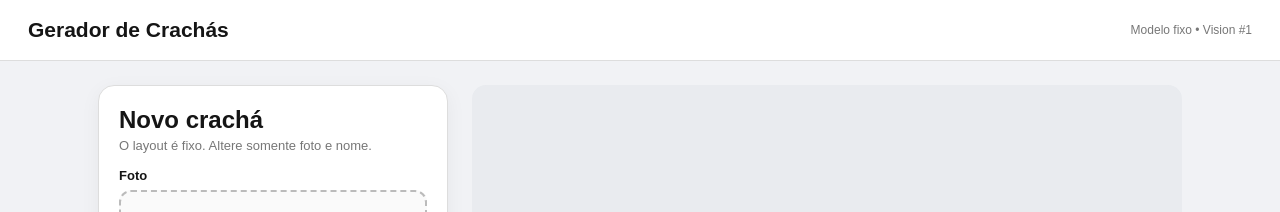
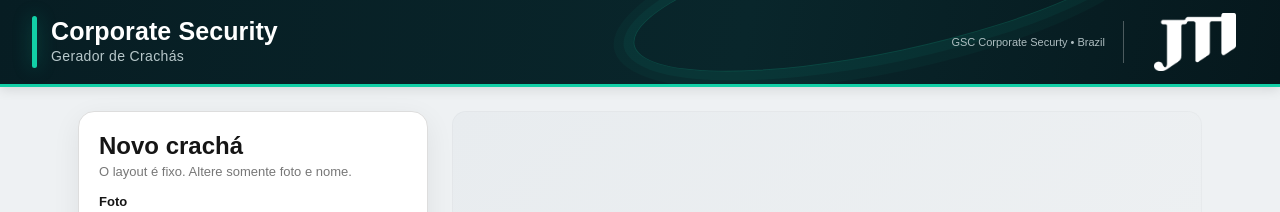
Before and after one commit to marlomscsrs-byte/Geradordecrachas, a plain HTML site: page index.html in a window 1280 px wide. Shown: the top 212 px of the page. Drawn offline with Linux system fonts and the light colour scheme; a web font is replaced by a local one.

Commit message:
Add files via upload

```diff
--- a/index.html
+++ b/index.html
@@ -73,11 +73,42 @@ button:disabled{opacity:.55;cursor:not-allowed}
 .namebox{position:absolute;left:73px;top:396px;width:280px;height:94px;background:#fff;border-radius:17px;z-index:5;padding:7px 15px;display:flex;align-items:flex-start}
 #name{font-family:"Cambay","CambayLocal",Arial,sans-serif;font-weight:700;font-size:31px;line-height:.9;letter-spacing:-1.2px;max-width:250px}
 #visionLogo{position:absolute;left:185px;top:500px;width:184px;height:51px;object-fit:contain;z-index:20;pointer-events:none}
+
+/* Identidade visual Corporate Security / JTI */
+body{background:#eef1f3}
+.topbar{min-height:86px;padding:13px 32px;background:linear-gradient(100deg,#071d23 0%,#09262b 58%,#06181d 100%);border-bottom:3px solid #12cfa6;color:#fff;display:flex;justify-content:space-between;align-items:center;position:relative;overflow:hidden;box-shadow:0 2px 12px rgba(0,0,0,.12)}
+.topbar:after{content:"";position:absolute;width:520px;height:120px;right:130px;top:-70px;border:1px solid rgba(18,207,166,.20);border-radius:50%;transform:rotate(-12deg);box-shadow:0 0 0 10px rgba(18,207,166,.05),0 0 0 20px rgba(18,207,166,.035);pointer-events:none}
+.brand{display:flex;align-items:center;gap:14px;position:relative;z-index:1}
+.brandAccent{width:5px;height:52px;border-radius:4px;background:#12cfa6;box-shadow:0 0 18px rgba(18,207,166,.35)}
+.brandTitle{font-size:25px;line-height:1.05;font-weight:800;letter-spacing:.1px}
+.brandSubtitle{font-size:14px;line-height:1.25;margin-top:4px;color:#b8c8cb;letter-spacing:.35px}
+.brandRight{display:flex;align-items:center;gap:18px;position:relative;z-index:1}
+.brandRight .tag{color:#aebdc0;font-size:11px}
+.brandDivider{height:42px;width:1px;background:rgba(255,255,255,.28)}
+.jtiLogo{width:106px;height:58px;object-fit:contain;display:block}
+.layout{max-width:1160px;margin:24px auto;padding:0 18px;grid-template-columns:350px 1fr;gap:24px}
+.card{box-shadow:0 8px 28px rgba(7,29,35,.07)}
+.preview{background:linear-gradient(135deg,#e8ecef,#f2f4f5);box-shadow:inset 0 0 0 1px rgba(7,29,35,.025)}
+@media(max-width:800px){.topbar{padding:12px 18px}.brandTitle{font-size:20px}.brandRight .tag,.brandDivider{display:none}.jtiLogo{width:80px;height:48px}.layout{grid-template-columns:1fr}.preview{min-height:650px}}
+
 @media(max-width:800px){.layout{grid-template-columns:1fr}.preview{min-height:650px}}
 </style>
 </head>
 <body>
-<header><h1>Gerador de Crachás</h1><span class="tag">Modelo fixo • Vision #1</span></header>
+<header class="topbar">
+  <div class="brand">
+    <div class="brandAccent"></div>
+    <div>
+      <div class="brandTitle">Corporate Security</div>
+      <div class="brandSubtitle">Gerador de Crachás</div>
+    </div>
+  </div>
+  <div class="brandRight">
+    <span class="tag">GSC Corporate Securty • Brazil</span>
+    <div class="brandDivider"></div>
+    <img class="jtiLogo" src="jti_logo_white.png" alt="JTI">
+  </div>
+</header>
 <div class="layout">
 <section class="card">
   <h2 style="margin:0 0 4px">Novo crachá</h2>
```
Also changed, not shown: jti_logo_white.png (added).
